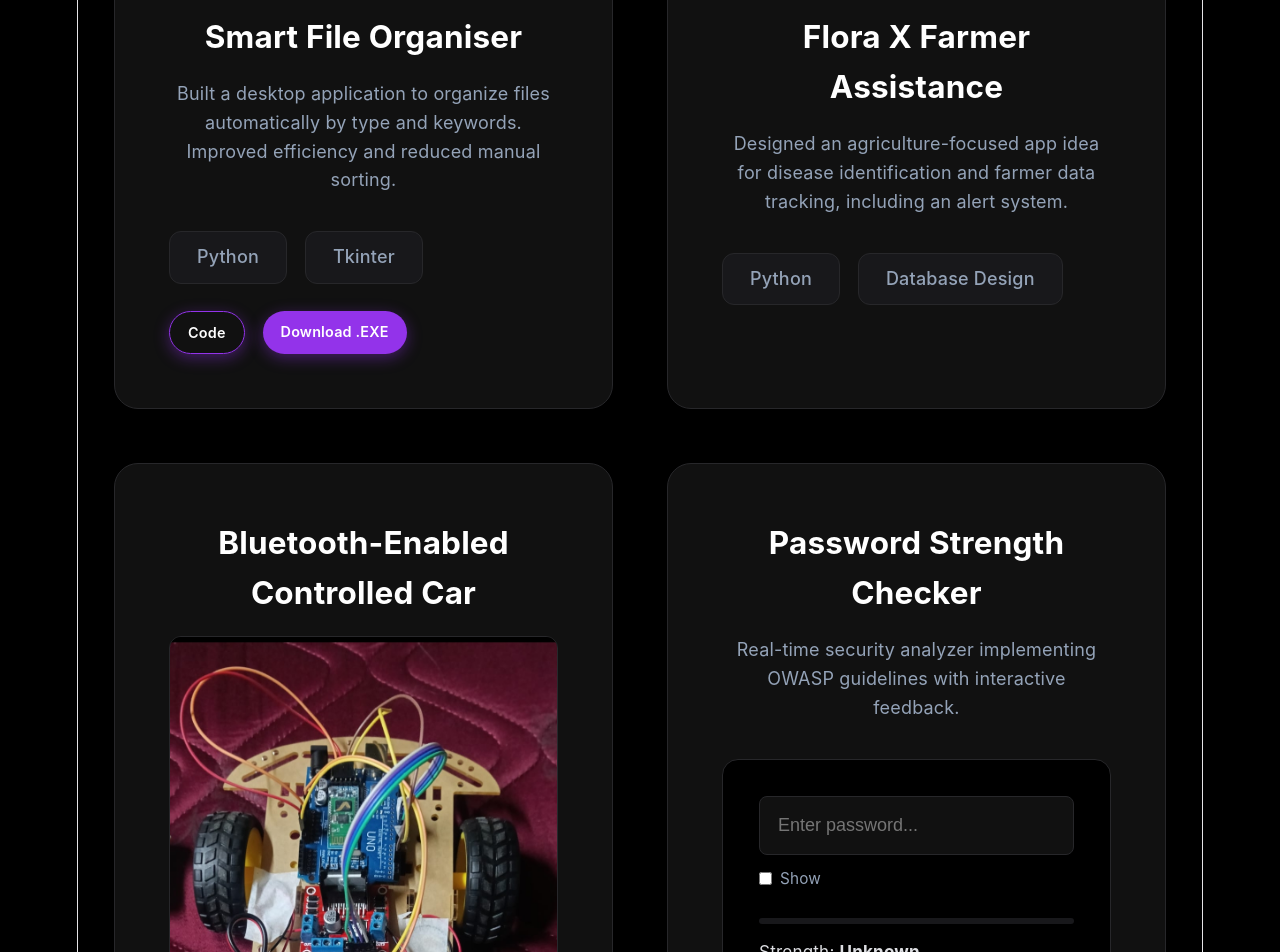
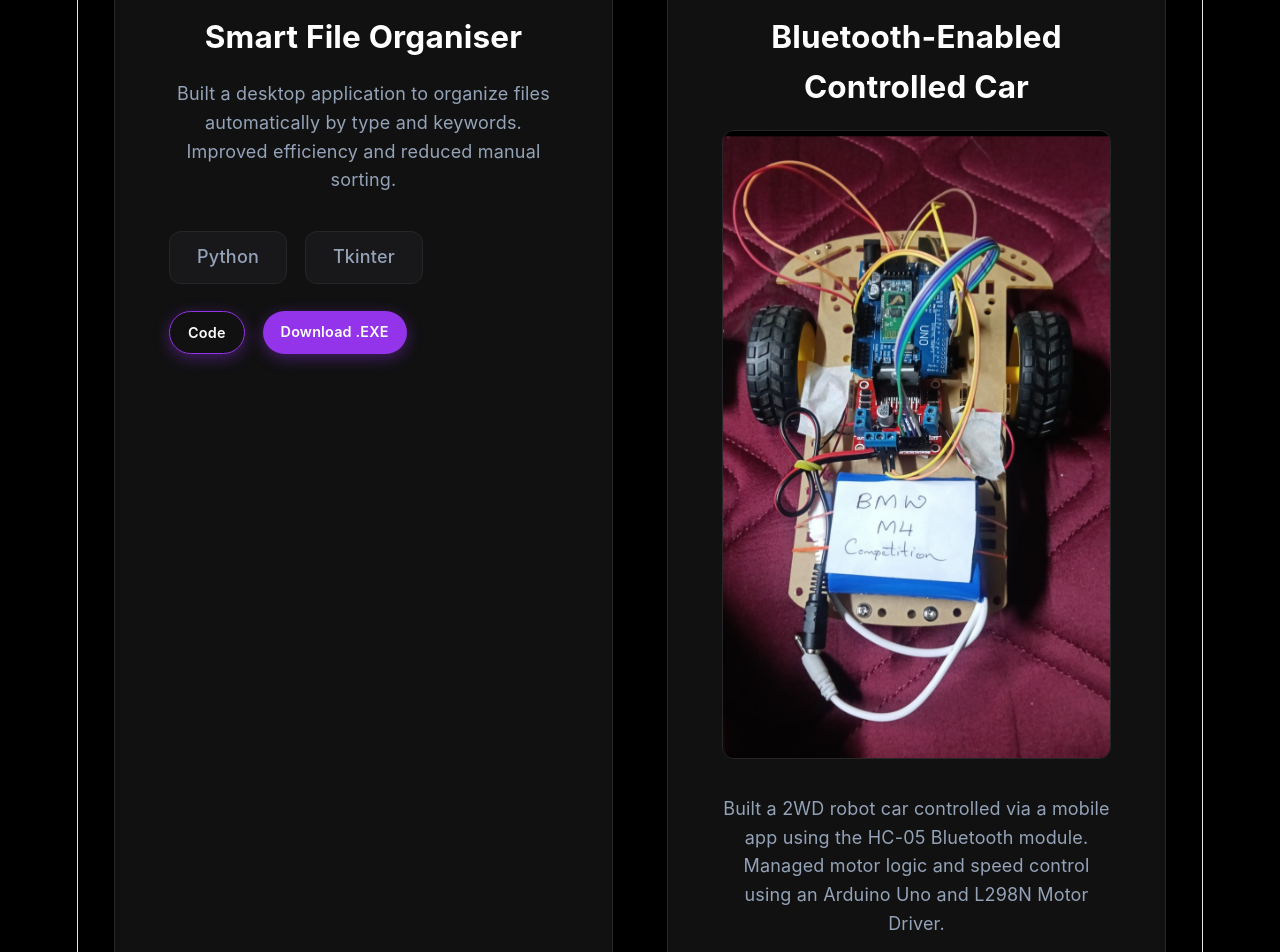
Before and after one commit to Guhan-VS/Portfolio, a React app: page / in a window 1280 px wide. Shown: the part 2420-3372 px from the top of the page. Built offline with nearby package versions, Linux system fonts and the light colour scheme; the HTML template or start-up script is replaced by a standard one.

Commit message:
Removed Flora X Farmer Assistance project

```diff
--- a/src/App.tsx
+++ b/src/App.tsx
@@ -86,15 +86,6 @@ function App() {
             </div>
 
             <div className="project-card">
-              <h3>Flora X Farmer Assistance</h3>
-              <p>Designed an agriculture-focused app idea for disease identification and farmer data tracking, including an alert system.</p>
-              <div className="skill-tags" style={{ justifyContent: 'flex-start', marginBottom: '1.5rem' }}>
-                <span>Python</span>
-                <span>Database Design</span>
-              </div>
-            </div>
-
-            <div className="project-card">
               <h3>Bluetooth-Enabled Controlled Car</h3>
               <img
                 src="/bluetooth-car.jpg"
```
